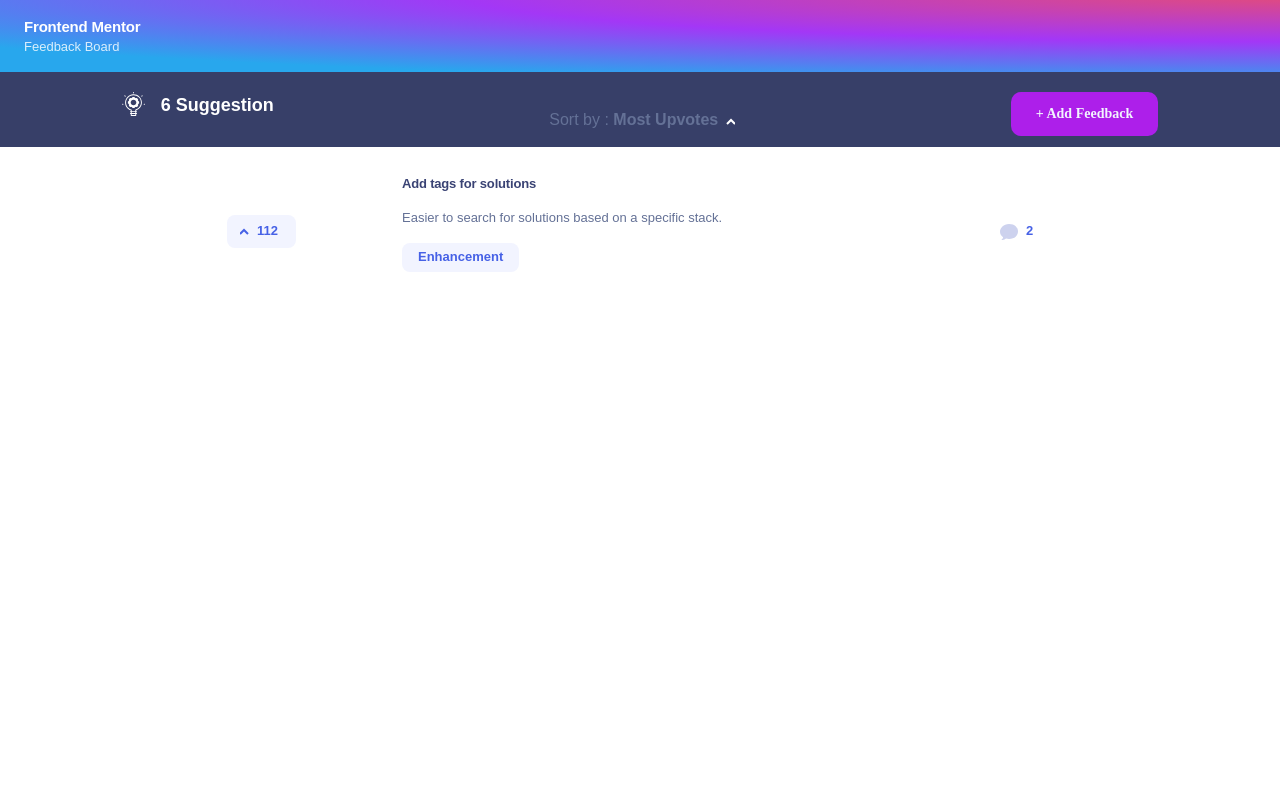
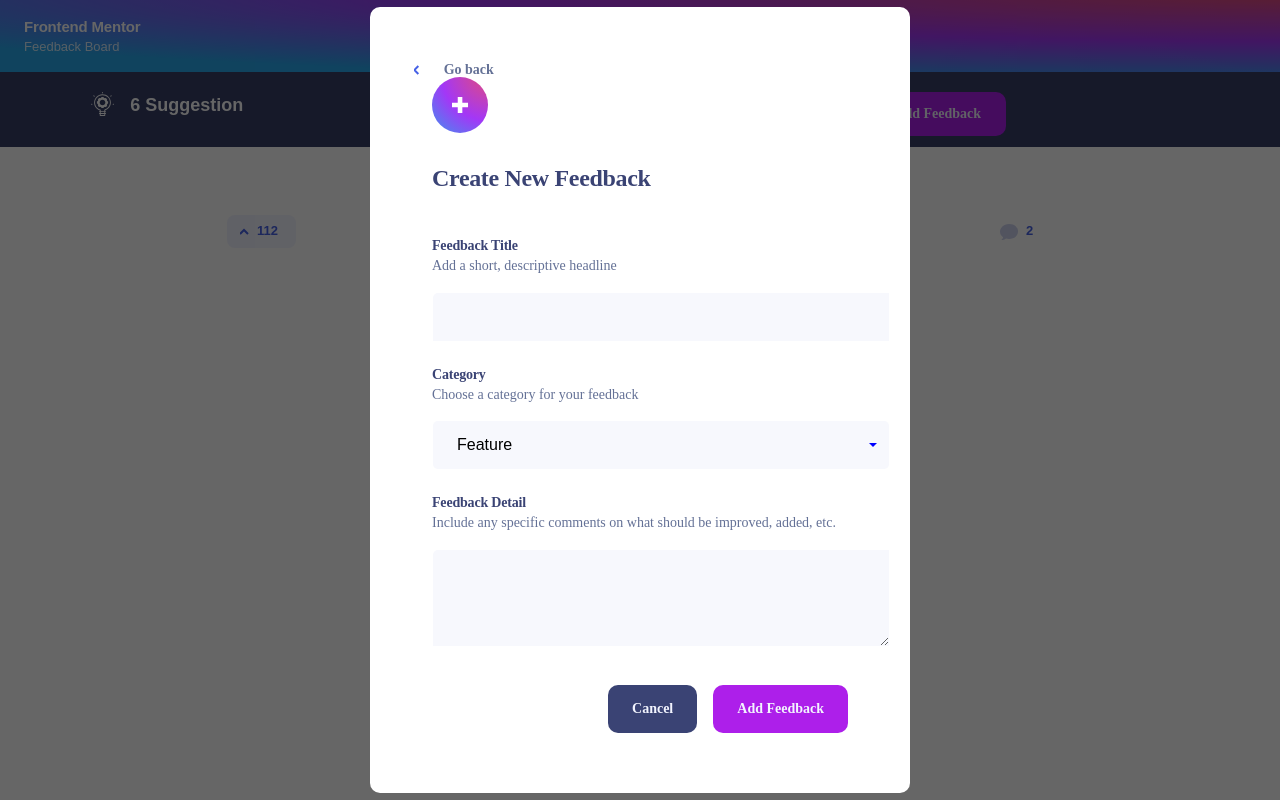
Before and after one commit to slalakara/feedback-app, a Next.js app: page /PostDetail in a window 1280 px wide. Both pictures are taken after a click on the button "+ Add Feedback". Built offline with nearby package versions, Linux system fonts and the light colour scheme.

Commit message:
modal ile ilgili değişiklikler yapıldı. (css ve dialogsal)

```diff
--- a/app/sude/page.jsx
+++ b/app/sude/page.jsx
@@ -5,7 +5,6 @@ import FeedbackHeader from "@/components/FeedbackHeader/feedbackHeader";
 import HeaderFilter from "@/components/FeedbackHeader/headerFilter";
 import NewPage from "@/components/new/page";
 import "./sude.css";
-import Comments from "@/components/comments/Comments";
 
 export default function Deneme() {
   const [showModal, setShowModal] = useState(false);
--- a/components/FeedbackHeader/FeedbackHeaderComp.jsx
+++ b/components/FeedbackHeader/FeedbackHeaderComp.jsx
@@ -1,13 +1,35 @@
+"use client"
+import { useState } from "react";
 import AddFeedbackBtn from "@/components/FeedbackHeader/addFeedbackBtn";
 import FeedbackHeader from "@/components/FeedbackHeader/feedbackHeader";
 import HeaderFilter from "@/components/FeedbackHeader/headerFilter";
-import "./FeedbackHeader.css"
+import NewPage from "../new/page";
+import "./FeedbackHeader.css";
+
 export default function FeedbackHeaderComp() {
+  const [isModalOpen, setIsModalOpen] = useState(false);
+
+  const openModal = () => {
+    setIsModalOpen(true);
+  };
+
+  const closeModal = () => {
+    setIsModalOpen(false);
+  };
+
   return (
     <div className="Header">
       <FeedbackHeader />
       <HeaderFilter />
-      <AddFeedbackBtn />
+      <AddFeedbackBtn onClick={openModal} />
+
+      {isModalOpen && (
+        <div className="modal-overlay" onClick={closeModal}>
+          <div className="modal-content" onClick={(e) => e.stopPropagation()}>
+            <NewPage onCancel={closeModal} />
+          </div>
+        </div>
+      )}
     </div>
-  )
+  );
 }
--- a/components/FeedbackHeader/feedbackHeader.css
+++ b/components/FeedbackHeader/feedbackHeader.css
@@ -125,6 +125,8 @@
   padding-top: 20px;
 }
 
+
+
 @media (min-width: 1110px){
   .suggestionCount{
     display: flex;
--- a/components/new/new.css
+++ b/components/new/new.css
@@ -5,6 +5,102 @@
   background-color: #fff;
   position: relative;
   border-radius: 10px;
+}
+.newModalOverlay {
+  position: fixed;
+  top: 0;
+  left: 0;
+  right: 0;
+  bottom: 0;
+  background: rgba(0, 0, 0, 0.6);
+  display: flex;
+  align-items: center;
+  justify-content: center;
+  z-index: 1000;
+}
+
+/* Modal Box Styling */
+.newModal {
+  background-color: #fff;
+  border-radius: 10px;
+  padding: 20px;
+  width: 90%;
+  max-width: 540px;
+  position: relative;
+}
+
+/* Existing Styles */
+button {
+  cursor: pointer;
+}
+.gobackbtn {
+  margin-right: 15px;
+}
+.addlogosvg {
+  position: relative;
+  bottom: 28px;
+  left: 42px;
+}
+.newHero {
+  padding-left: 42px;
+}
+.newHero h1 {
+  font-family: Jost;
+  font-size: 24px;
+  font-weight: 700;
+  line-height: 34.68px;
+  color: #3A4374;
+  padding-bottom: 40px;
+}
+.feedback input,
+.category select,
+.details textarea {
+  width: 456px;
+  height: 48px;
+  border-radius: 5px;
+  border: none;
+  background-color: #f7f8fd;
+}
+.buttons {
+  display: flex;
+  justify-content: flex-end;
+  gap: 16px;
+  padding-right: 42px;
+  padding-bottom: 40px;
+}
+.cancel {
+  padding: 14px 24px;
+  background-color: #3A4374;
+  color: #F2F4FE;
+  border: none;
+  border-radius: 10px;
+}
+.addFeedback {
+  padding: 14px 24px;
+  background-color: #AD1FEA;
+  color: #F2F4FE;
+  border: none;
+  border-radius: 10px;
+}
+
+/* Responsive Styles */
+@media screen and (max-width: 768px) {
+  .newModal {
+    width: 327px;
+  }
+  .newHero {
+    padding-inline: 24px;
+  }
+  .feedback input,
+  .category select,
+  .details textarea {
+    width: 100%;
+  }
+  .buttons {
+    flex-direction: column;
+    padding: 0;
+    padding-bottom: 24px;
+  }
 }
 
 button{
--- a/components/new/page.jsx
+++ b/components/new/page.jsx
@@ -4,15 +4,15 @@ import GoBack from "../GoBack/gobackBtn";
 
 export default function NewPage({ onCancel }) {
   return (
-    <div className="newModalContainer">
-      <div className="gobackbtn">
-        <GoBack onGoBack={onCancel} />
-      </div>
+    <div className="newModalOverlay">
       <div className="newModal">
+        <div className="gobackbtn">
+          <GoBack onGoBack={onCancel} />
+        </div>
         <div className="addlogosvg">
           <AddLogo />
         </div>
-        <div className="newHero">
+        <form className="newHero">
           <h1>Create New Feedback</h1>
 
           <div className="feedback">
@@ -46,10 +46,10 @@ export default function NewPage({ onCancel }) {
           </div>
 
           <div className="buttons">
-            <button className="cancel" onClick={onCancel}>Cancel</button>
-            <button className="addFeedback">Add Feedback</button>
+            <button type="button" className="cancel" onClick={onCancel}>Cancel</button>
+            <button type="submit" className="addFeedback">Add Feedback</button>
           </div>
-        </div>
+        </form>
       </div>
     </div>
   );
```
